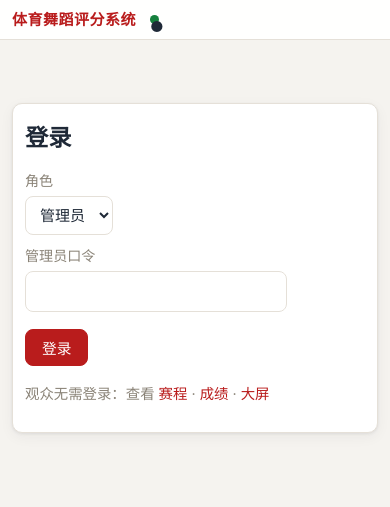
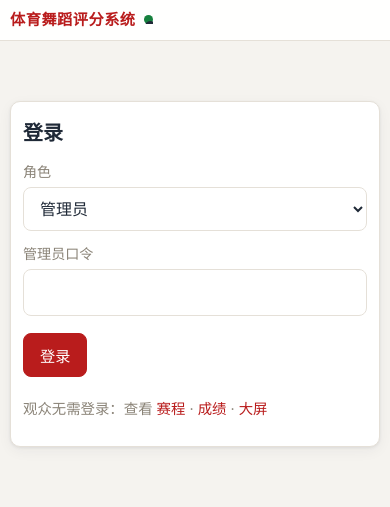
Before and after one commit to RunshengZhu/Simple-Dance-Sport-System, a FastAPI app: page /login in a window 390 px wide. Shown: the top 507 px of the page. Run offline with FastAPI, Linux system fonts and the light colour scheme; some libraries are stand-ins or nearby versions.

Commit message:
feat(webui): 三档响应式体系（手机<720/平板720-1080/桌面>1080）
- 平板：双列网格生效、c3 降两列、排版微缩、main 全宽利用
- 手机：单列、触控目标≥40px（按钮/导航）、输入 16px 防 iOS 聚焦缩放、
  表格 520px 横滑 + 导航横滑隐藏滚动条、大按钮全宽
- 吸顶表头（滚动容器内表头跟随）；theme-color/viewport-fit 手机状态栏适配
- 三档可视化验证：375/820/1440 截图（公开成绩页），全部布局正常

```diff
--- a/server/static/style.css
+++ b/server/static/style.css
@@ -109,14 +109,52 @@ body.judge-sheet td { padding: 12px 8px; }
 body.judge-sheet select, body.judge-sheet input[type=number] { width: 92px; font-size: 1.15rem; padding: 10px; }
 body.judge-sheet .btn.big { width: 100%; margin-top: 14px; }
 
-/* ---- 响应式 ---- */
-@media (max-width: 720px) {
-  main { padding: 12px; }
-  header { padding: 8px 12px; }
-  .card { padding: 12px; overflow-x: auto; }
-  table { min-width: 480px; }
+/* ---- 三档响应式：手机 <720 / 平板 720-1080 / 桌面 >1080 ---- */
+
+/* 平板：720~1080 —— 双列网格生效、排版微缩、保留桌面结构 */
+@media (min-width: 720px) {
+  .grid.c2 { grid-template-columns: 1fr 1fr; }
+  .grid.c3 { grid-template-columns: 1fr 1fr; }   /* 平板 c3 降两列 */
+  main { padding: 20px; max-width: 100%; }
+  h1 { font-size: 1.5rem; }
+}
+@media (min-width: 1080px) {
+  .grid.c3 { grid-template-columns: repeat(3, 1fr); }
+  main { max-width: 1180px; }
+  table { font-size: .95rem; }
+}
+
+/* 手机：<720 —— 单列、触控目标加大、表格横向滚动、导航横滑 */
+@media (max-width: 719px) {
+  main { padding: 10px; }
+  h1 { font-size: 1.25rem; }
+  h2 { font-size: 1.02rem; }
+  header { padding: 8px 10px; gap: 8px; }
+  header .brand { font-size: .95rem; }
+  header nav {
+    flex-wrap: nowrap; overflow-x: auto; -webkit-overflow-scrolling: touch;
+    scrollbar-width: none;
+  }
+  header nav::-webkit-scrollbar { display: none; }
+  header nav a { white-space: nowrap; padding: 8px 12px; }   /* 触控目标 ≥40px */
+  .card { padding: 12px; overflow-x: auto; -webkit-overflow-scrolling: touch; }
+  table { min-width: 520px; font-size: .86rem; }
+  th, td { padding: 7px 8px; }
   .card.table-fit table { min-width: 0; }
+  /* 触控目标与防 iOS 聚焦缩放 */
+  .btn { padding: 10px 16px; font-size: .95rem; }
+  .btn.big { padding: 14px 20px; font-size: 1.1rem; width: 100%; }
+  input, select, textarea { font-size: 16px; padding: 10px 12px; width: 100%; max-width: 420px; }
+  label { margin-top: 12px; }
+  .grid { gap: 10px; }
+  /* 长按钮组换行不挤压 */
+  .card p .btn { margin-bottom: 6px; }
 }
+
+/* 吸顶表头：垂直滚动长表时表头跟随（配合 .card 滚动容器） */
+th { position: sticky; top: 0; background: var(--card); z-index: 2; }
+body.screen th { position: static; }
+
 @media print {
   header, .btn, #net-badge, nav { display: none !important; }
   main { max-width: none; }
--- a/server/templates/base.html
+++ b/server/templates/base.html
@@ -2,7 +2,8 @@
 <html lang="zh-CN">
 <head>
 <meta charset="utf-8">
-<meta name="viewport" content="width=device-width, initial-scale=1">
+<meta name="viewport" content="width=device-width, initial-scale=1, viewport-fit=cover">
+<meta name="theme-color" content="#b91c1c">
 <title>{% block title %}体育舞蹈评分系统{% endblock %}</title>
 <link rel="stylesheet" href="/static/style.css">
 </head>
```
